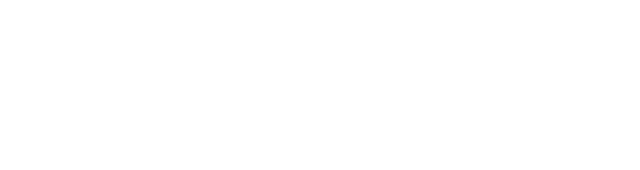
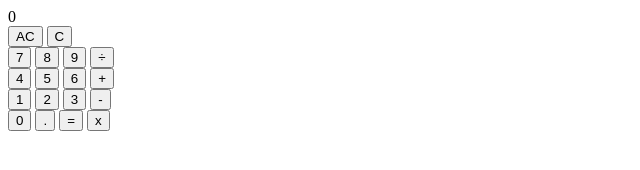
Before and after one commit to JoaquinKorol/calculator-js, a plain HTML site: page index.html in a window 1280 px wide. Shown: the whole page, without its empty margins (0-640 px from the left). Drawn offline with Linux system fonts and the light colour scheme.

Commit message:
Added Calculator HTML Markup with Basic Structure and Buttons

```diff
--- a/index.html
+++ b/index.html
@@ -4,9 +4,45 @@
     <meta charset="UTF-8">
     <meta name="viewport" content="width=device-width, initial-scale=1.0">
     <script src="script.js" defer></script>
+    <link rel="stylesheet" href="style.css" >
     <title>Calculator</title>
 </head>
 <body>
+    <main class="main">
+        <div id="container">
+            <div class="screen">0</div>
+            <div class="buttons">
+                <div class="row">
+                    <button id="clear">AC</button>
+                    <button id="delete">C</button>
+                </div>
+                <div class="row">
+                    <button class ="number" value= "7">7</button>
+                    <button class ="number" value="8">8</button>
+                    <button class ="number" value="9">9</button>
+                    <button class="operator" value="/">÷</button>
 
+                </div>
+                <div class="row">
+                    <button class ="number" value="4">4</button>
+                    <button class ="number" value="5">5</button>
+                    <button class ="number" value="6">6</button>
+                    <button class="operator" value="+">+</button>
+                </div>
+                <div class="row">
+                    <button class ="number" value="1">1</button>
+                    <button class ="number" value="2">2</button>
+                    <button class ="number" value="3">3</button>
+                    <button class="operator" value="-">-</button>
+                </div>
+                <div class="row">
+                    <button class ="number" value="0">0</button>
+                    <button class="decimal" value=".">.</button>
+                    <button class="equal" value="=">=</button>
+                    <button class="operator" value="x">x</button>
+                </div>
+            </div>
+        </div>
+    </main>
 </body>
 </html>
```
